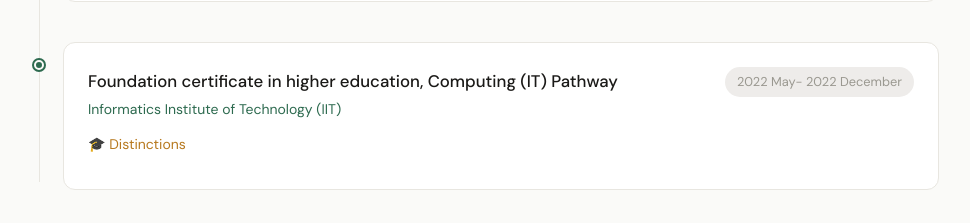
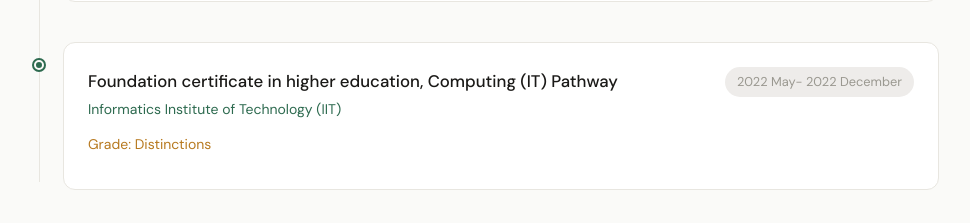
Before and after one commit to Minduli-Lasandi/Minduli-Lasandi-Portfolio, a React (Vite) app: page / in a window 1280 px wide. Shown: the part 1240-1463 px from the top of the page, without its empty margins (151-1121 px from the left). Built offline with nearby package versions, Linux system fonts and the light colour scheme.

Commit message:
Update education section

```diff
--- a/src/components/Education.tsx
+++ b/src/components/Education.tsx
@@ -18,7 +18,7 @@
                                     <span className="exp-duration">{edu.duration}</span>
                                 </div>
                                 {edu.grade && (
-                                    <p className="edu-grade">🎓 {edu.grade}</p>
+                                    <p className="edu-grade">Grade: {edu.grade}</p>
                                 )}
                                 {edu.Research_Project && (
                                     <p className="edu-research"><strong>Research Project:</strong> {edu.Research_Project}</p>
```
